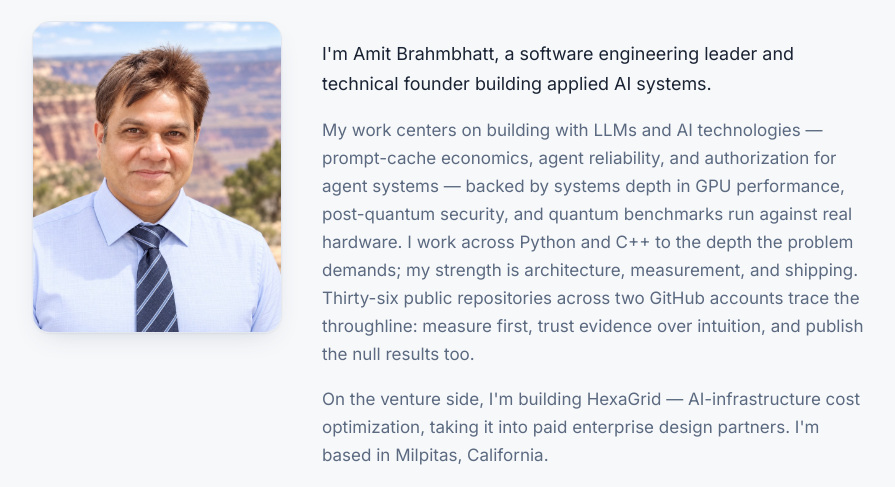
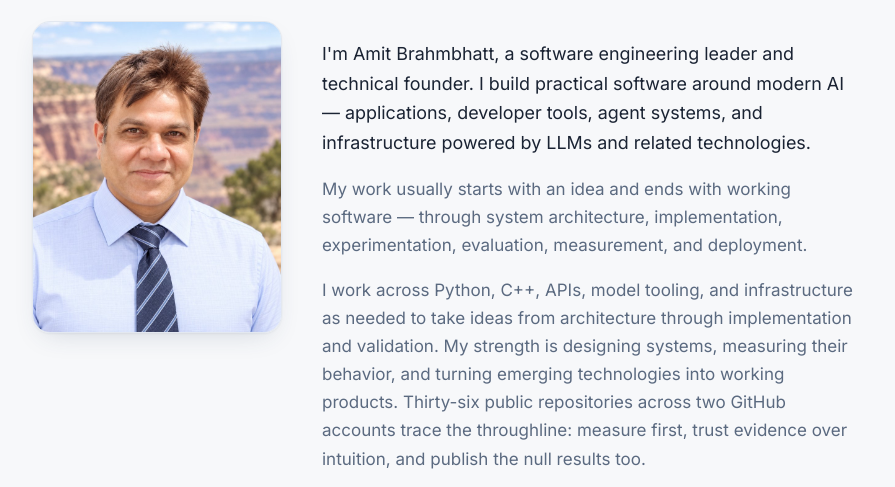
Before and after one commit to amitb-gpu/amit-brahmbhatt.dev, an Astro site: page /about in a window 1280 px wide. Shown: the part 232-719 px from the top of the page, without its empty margins (192-1087 px from the left). Built offline with nearby package versions, Linux system fonts and the light colour scheme; Astro itself is replaced by a stand-in of ours.

Commit message:
Copy-only positioning pass: Applied AI / AI Engineering identity on homepage and About

```diff
--- a/src/pages/about.astro
+++ b/src/pages/about.astro
@@ -15,18 +15,24 @@ import { site } from "../data/site";
     </figure>
     <div>
     <p style="font-size: 1.12rem; color: var(--text);">
-      I'm Amit Brahmbhatt, a software engineering leader and technical founder
-      building applied AI systems.
+      I'm Amit Brahmbhatt, a software engineering leader and technical founder.
+      I build practical software around modern AI — applications, developer
+      tools, agent systems, and infrastructure powered by LLMs and related
+      technologies.
     </p>
     <p style="color: var(--muted);">
-      My work centers on building with LLMs and AI technologies — prompt-cache
-      economics, agent reliability, and authorization for agent systems —
-      backed by systems depth in GPU performance, post-quantum security, and
-      quantum benchmarks run against real hardware. I work across Python and
-      C++ to the depth the problem demands; my strength is architecture,
-      measurement, and shipping. Thirty-six public repositories across two
-      GitHub accounts trace the throughline: measure first, trust evidence
-      over intuition, and publish the null results too.
+      My work usually starts with an idea and ends with working software —
+      through system architecture, implementation, experimentation, evaluation,
+      measurement, and deployment.
+    </p>
+    <p style="color: var(--muted);">
+      I work across Python, C++, APIs, model tooling, and infrastructure as
+      needed to take ideas from architecture through implementation and
+      validation. My strength is designing systems, measuring their behavior,
+      and turning emerging technologies into working products. Thirty-six
+      public repositories across two GitHub accounts trace the throughline:
+      measure first, trust evidence over intuition, and publish the null
+      results too.
     </p>
     <p style="color: var(--muted);">
       On the venture side, I'm building HexaGrid — AI-infrastructure cost
```
